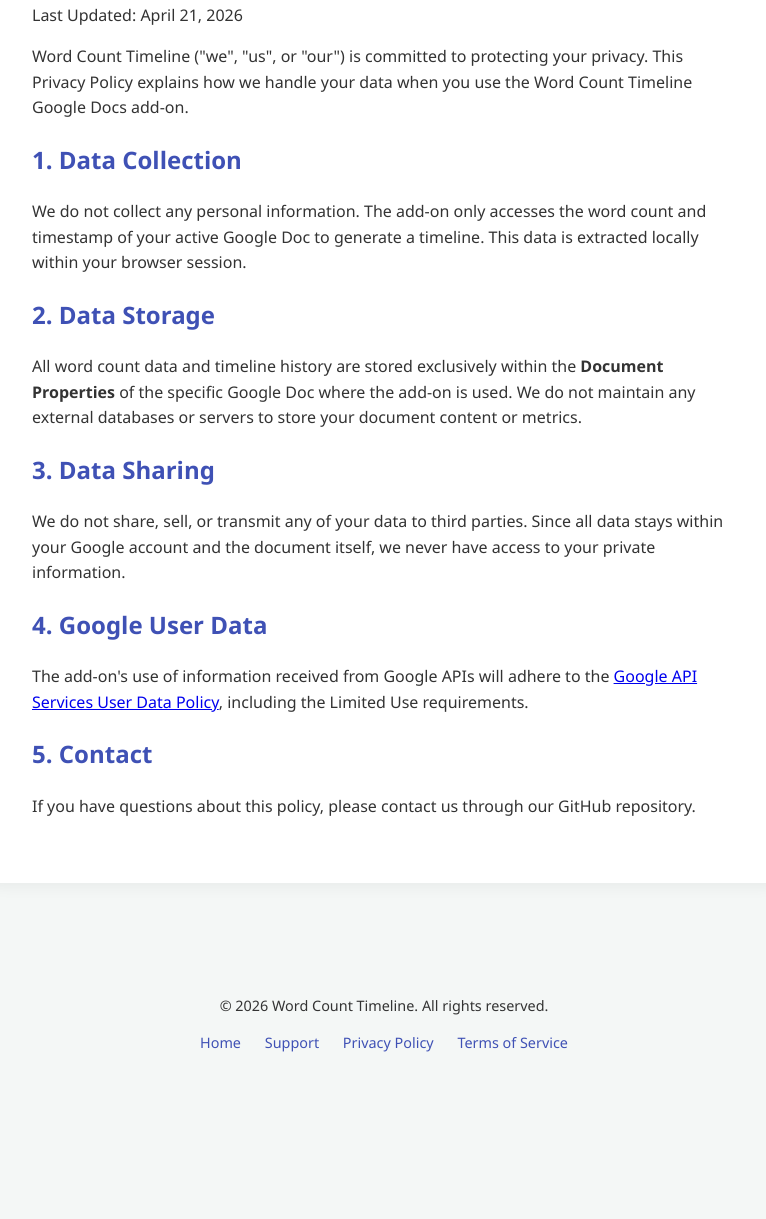
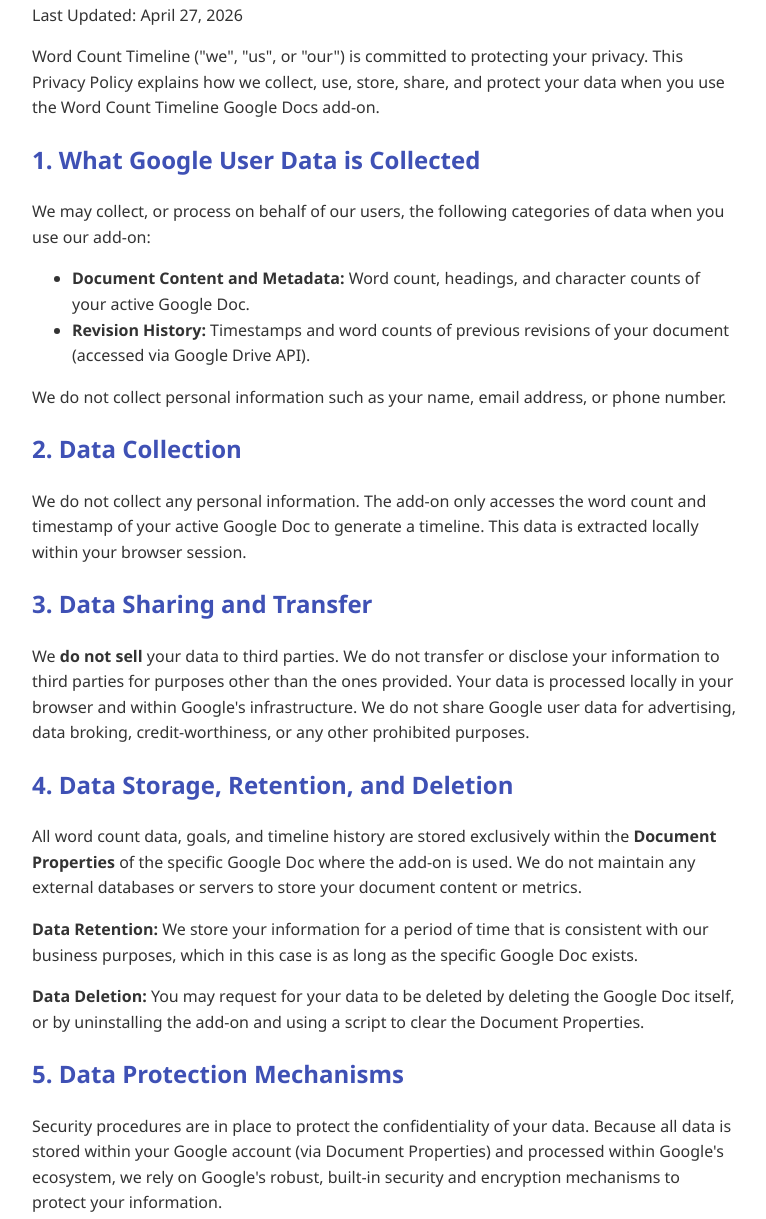
Before and after one commit to robotnyc/word-count-timeline-gdocs, a plain HTML site: page docs/privacy.html in a window 1280 px wide. Shown: the part 375-1594 px from the top of the page, without its empty margins (256-1022 px from the left). Before the commit the page ends 1461 px from the top, so only its background shows below. Drawn offline with Linux system fonts and the light colour scheme.

Commit message:
docs: privacy: revise to adhere to general guidance https://support.google.com/cloud/answer/13806988

```diff
--- a/docs/privacy.html
+++ b/docs/privacy.html
@@ -1,11 +1,13 @@
 <!DOCTYPE html>
 <html lang="en">
+
 <head>
     <meta charset="UTF-8">
     <meta name="viewport" content="width=device-width, initial-scale=1.0">
     <title>Privacy Policy | Word Count Timeline</title>
     <link rel="stylesheet" href="styles.css">
 </head>
+
 <body>
     <header>
         <img src="app_logo.png" alt="Word Count Timeline Logo" class="logo">
@@ -13,33 +15,60 @@
     </header>
     <main>
         <section class="content-box">
-            <p>Last Updated: April 21, 2026</p>
+            <p>Last Updated: April 27, 2026</p>
 
             <p>Word Count Timeline ("we", "us", or "our") is committed to protecting your privacy. This Privacy Policy
-                explains how we handle your data when you use the Word Count Timeline Google Docs add-on.</p>
+                explains how we collect, use, store, share, and protect your data when you use the Word Count Timeline
+                Google Docs add-on.</p>
 
-            <h2>1. Data Collection</h2>
-            <p>We do not collect any personal information. The add-on only accesses the word count and timestamp of your active
+            <h2>1. What Google User Data is Collected</h2>
+            <p>We may collect, or process on behalf of our users, the following categories of data when you use our
+                add-on:</p>
+            <ul>
+                <li><strong>Document Content and Metadata:</strong> Word count, headings, and character counts of your
+                    active Google Doc.</li>
+                <li><strong>Revision History:</strong> Timestamps and word counts of previous revisions of your document
+                    (accessed via Google Drive API).</li>
+            </ul>
+            <p>We do not collect personal information such as your name, email address, or phone number.</p>
+
+            <h2>2. Data Collection</h2>
+            <p>We do not collect any personal information. The add-on only accesses the word count and timestamp of your
+                active
                 Google Doc to generate a timeline. This data is extracted locally within your browser session.</p>
 
-            <h2>2. Data Storage</h2>
-            <p>All word count data and timeline history are stored exclusively within the <strong>Document Properties</strong> of
-                the specific Google Doc where the add-on is used. We do not maintain any external databases or servers to store your
-                document content or metrics.</p>
+            <h2>3. Data Sharing and Transfer</h2>
+            <p>We <strong>do not sell</strong> your data to third parties. We do not transfer or disclose your
+                information to third parties for purposes other than the ones provided. Your data is processed locally
+                in your browser and within Google's infrastructure. We do not share Google user data for advertising,
+                data broking, credit-worthiness, or any other prohibited purposes.</p>
 
-            <h2>3. Data Sharing</h2>
-            <p>We do not share, sell, or transmit any of your data to third parties. Since all data stays within your Google account
-                and the document itself, we never have access to your private information.</p>
+            <h2>4. Data Storage, Retention, and Deletion</h2>
+            <p>All word count data, goals, and timeline history are stored exclusively within the <strong>Document
+                    Properties</strong> of the specific Google Doc where the add-on is used. We do not maintain any
+                external databases or servers to store your document content or metrics.</p>
+            <p><strong>Data Retention:</strong> We store your information for a period of time that is consistent with
+                our business purposes, which in this case is as long as the specific Google Doc exists.</p>
+            <p><strong>Data Deletion:</strong> You may request for your data to be deleted by deleting the Google Doc
+                itself, or by uninstalling the add-on and using a script to clear the Document Properties.</p>
 
-            <h2>4. Google User Data</h2>
-            <p>The add-on's use of information received from Google APIs will adhere to the <a
-                    href="https://developers.google.com/terms/api-services-user-data-policy" target="_blank">Google API Services
+            <h2>5. Data Protection Mechanisms</h2>
+            <p>Security procedures are in place to protect the confidentiality of your data. Because all data is stored
+                within your Google account (via Document Properties) and processed within Google's ecosystem, we rely on
+                Google's robust, built-in security and encryption mechanisms to protect your information.</p>
+
+            <h2>6. Google API Services User Data Policy</h2>
+            <p>The add-on's use and transfer to any other app of information received from Google APIs will adhere to
+                the <a href="https://developers.google.com/terms/api-services-user-data-policy" target="_blank">Google
+                    API Services
                     User Data Policy</a>, including the Limited Use requirements.</p>
 
-            <h2>5. Contact</h2>
-            <p>If you have questions about this policy, please contact us through our GitHub repository.</p>
+            <h2>7. Contact</h2>
+            <p>If you have questions about this policy, please contact us through our <a
+                    href="https://github.com/robotnyc/word-count-timeline-gdocs/discussions" target="_blank">GitHub
+                    discussions</a>.</p>
         </section>
-        </main>
+    </main>
     <footer>
         <p>&copy; 2026 Word Count Timeline. All rights reserved.</p>
         <nav>
@@ -50,4 +79,5 @@
         </nav>
     </footer>
 </body>
+
 </html>
```
